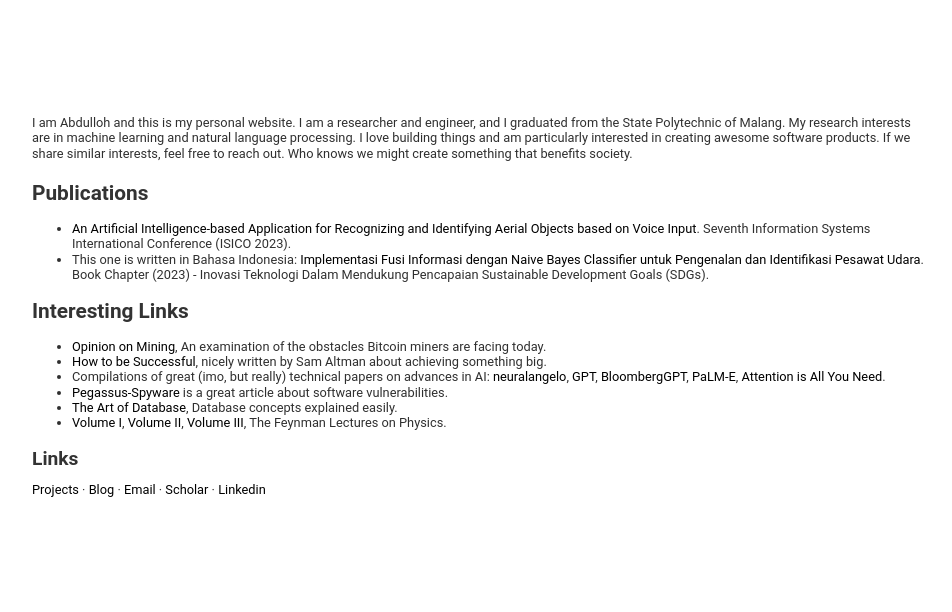
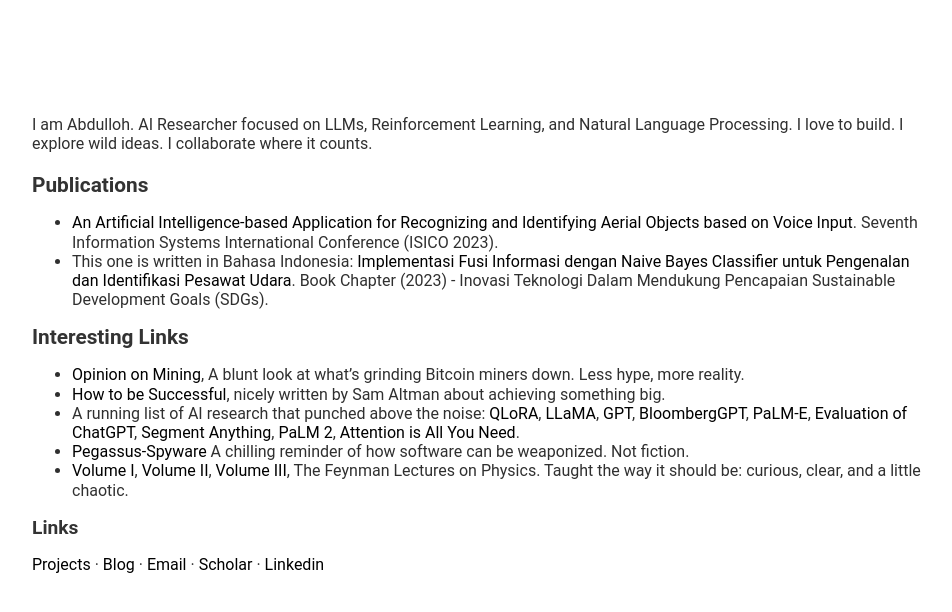
Before and after one commit to abdullohndm/abdullohndm.github.io, a plain HTML site: page index.html in a window 1280 px wide. Shown: the whole page, without its empty margins (160-1112 px from the left). Drawn offline with Linux system fonts and the light colour scheme.

Commit message:
Update index.html

```diff
--- a/index.html
+++ b/index.html
@@ -15,7 +15,6 @@
             color: #000000d0;
         }
 
-        /* Navigation */
         .menu {
             display: flex;
             justify-content: flex-end;
@@ -40,7 +39,6 @@
             transition: color 0.2s, text-decoration 0.2s;
         }
 
-        /* Typography */
         h1 {
             font-size: 1.2em;
             color: #333;
@@ -53,7 +51,7 @@
         }
 
         p, li {
-            font-size: 0.8em;
+            font-size: 1em;
             line-height: 1.2em;
         }
 
@@ -87,12 +85,10 @@
             margin-bottom: 10px;
         }
 
-        /* Make list items smaller in specific sections */
         .pub ul li, .prizes ul li, .links ul li {
-            font-size: 0.8em;
+            font-size: 1em;
         }
 
-        /* Hover and Active states */
         a:hover,
         a:focus {
             color: rgb(35, 134, 255);
@@ -121,11 +117,8 @@
 
     <section class="container">
         <p>
-            I am Abdulloh and this is my personal website. I am a researcher and engineer,
-            and I graduated from the State Polytechnic of Malang. My research interests are in machine
-            learning and natural language processing. I love building things and am particularly
-            interested in creating awesome software products. If we share similar interests,
-            feel free to reach out. Who knows we might create something that benefits society.
+            I am Abdulloh. AI Researcher focused on LLMs, Reinforcement Learning, and Natural Language Processing.
+            I love to build. I explore wild ideas. I collaborate where it counts.
         </p>
     </section>
 
@@ -142,21 +135,24 @@
     <section class="links">
         <h1>Interesting Links</h1>
         <ul>
-            <li><a href="https://bitcoinmagazine.com/business/opinion-on-mining-1403298609">Opinion on Mining</a>, An examination of the obstacles Bitcoin miners are facing today.</li>
+            <li><a href="https://bitcoinmagazine.com/business/opinion-on-mining-1403298609">Opinion on Mining</a>, A blunt look at what’s grinding Bitcoin miners down. Less hype, more reality.</li>
             <li><a href="https://blog.samaltman.com/how-to-be-successful">How to be Successful</a>, nicely written by Sam Altman about achieving something big.</li>
-            <li>Compilations of great (imo, but really) technical papers on advances in AI:
-                <a href="https://research.nvidia.com/labs/dir/neuralangelo/">neuralangelo</a>,
+            <li>A running list of AI research that punched above the noise:
+                <a href="https://arxiv.org/pdf/2305.14314v1">QLoRA</a>,
+                <a href="https://arxiv.org/pdf/2302.13971v1">LLaMA</a>,
                 <a href="https://arxiv.org/pdf/2005.14165.pdf">GPT</a>,
                 <a href="https://arxiv.org/pdf/2303.17564v1.pdf">BloombergGPT</a>,
                 <a href="https://palm-e.github.io/">PaLM-E</a>,
+                <a href="https://arxiv.org/pdf/2302.04023v2">Evaluation of ChatGPT</a>,
+                <a href="https://arxiv.org/pdf/2304.02643v1">Segment Anything</a>,
+                <a href="https://arxiv.org/pdf/2305.10403v1">PaLM 2</a>,
                 <a href="https://arxiv.org/pdf/1706.03762.pdf">Attention is All You Need</a>.
             </li>
-            <li><a href="https://citizenlab.ca/2018/09/hide-and-seek-tracking-nso-groups-pegasus-spyware-to-operations-in-45-countries/">Pegassus-Spyware</a> is a great article about software vulnerabilities.</li>
-            <li><a href="https://blog.bytebytego.com/p/understanding-database-types">The Art of Database</a>, Database concepts explained easily.</li>
+            <li><a href="https://citizenlab.ca/2018/09/hide-and-seek-tracking-nso-groups-pegasus-spyware-to-operations-in-45-countries/">Pegassus-Spyware</a> A chilling reminder of how software can be weaponized. Not fiction.</li>
             <li><a href="https://www.feynmanlectures.caltech.edu/I_toc.html">Volume I</a>,
                 <a href="https://www.feynmanlectures.caltech.edu/II_toc.html">Volume II</a>,
                 <a href="https://www.feynmanlectures.caltech.edu/III_toc.html">Volume III</a>,
-                The Feynman Lectures on Physics.
+                The Feynman Lectures on Physics. Taught the way it should be: curious, clear, and a little chaotic.
             </li>
         </ul>
     </section>
```
